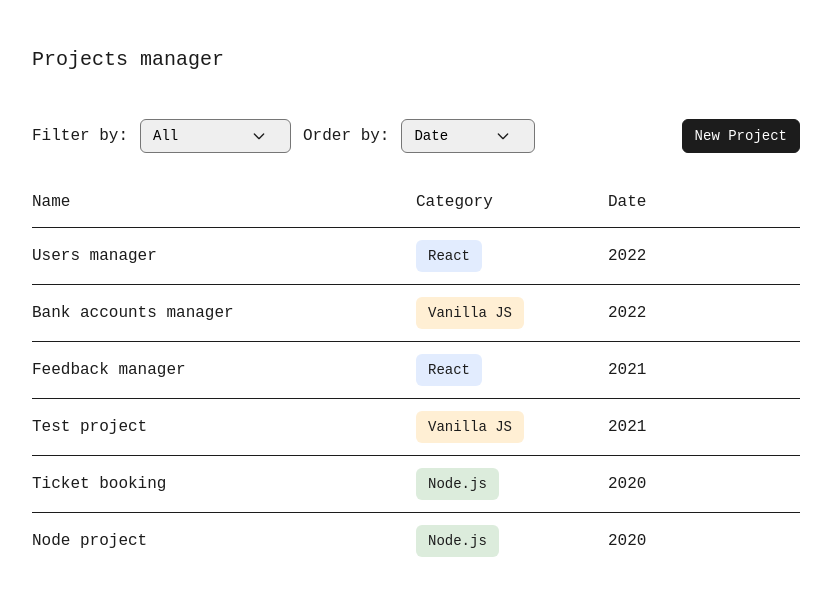
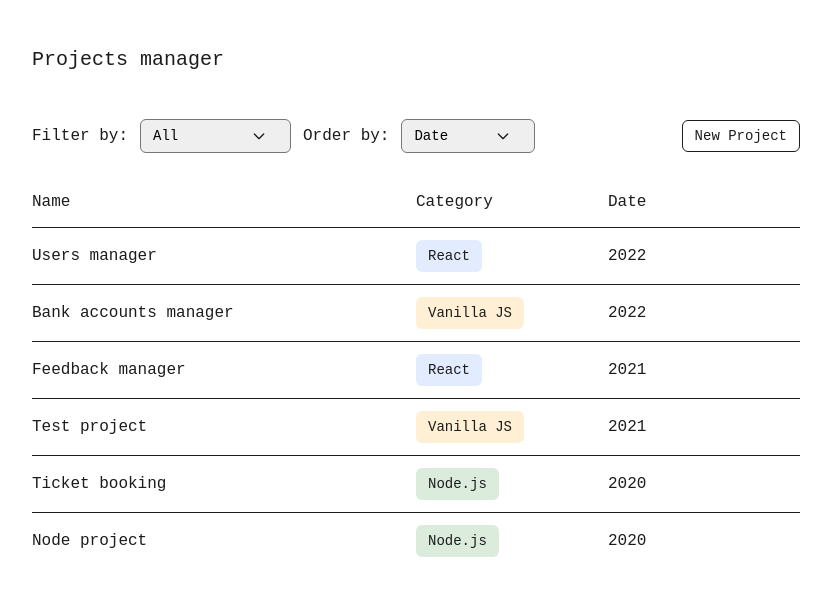
Before and after one commit to juananton/data-manager, a React (Vite) app: page / in a window 1280 px wide. Shown: the top 596 px of the page, without its empty margins (224-1055 px from the left). Built offline with nearby package versions, Linux system fonts and the light colour scheme.

Commit message:
Improve Button component

```diff
--- a/src/components/forms/Button.jsx
+++ b/src/components/forms/Button.jsx
@@ -1,8 +1,26 @@
 import style from './Button.module.css';
 
-const Button = ({ className, children }) => {
+const BTN_TYPES = {
+	text: style.text,
+	icon: style.icon
+};
+const BTN_USES = {
+	primary: style.primary,
+	secondary: style.secondary,
+	disabled: style.disabled
+};
+
+const Button = ({ type = 'text', use = 'secondary', ...props }) => {
+	const btnType = BTN_TYPES[type];
+	const btnUse = BTN_USES[use];
+
 	return (
-		<button className={`${style.button} ${className || ''}`}>{children}</button>
+		<button
+			onClick={props.onClick}
+			className={`${style.button} ${btnType} ${btnUse}`}
+		>
+			{props.children}
+		</button>
 	);
 };
 
--- a/src/components/forms/Button.module.css
+++ b/src/components/forms/Button.module.css
@@ -1,8 +1,35 @@
 .button {
 	cursor: pointer;
 	font-size: var(--text-sm);
-	padding: 0.5rem 0.75rem;
+	padding: 0 0.75rem;
 	border-radius: var(--radius-sm);
+	border: 1px solid var(--color-black);
+	height: 32px;
+}
+
+.primary {
+	background-color: var(--color-black);
+	color: var(--color-white);
+}
+
+.secondary {
 	background-color: var(--color-white);
-	border: 1px solid var(--color-black);
+	color: var(--color-black);
 }
+
+.disabled {
+	border-color: var(--color-light-gray);
+	background-color: var(--color-light-gray);
+	color: var(--color-gray);
+	pointer-events: none;
+}
+
+.icon {
+	width: 32px;
+	padding: 3px 0 0;
+}
+
+.icon svg {
+	width: 1rem;
+	height: 1rem;
+}
```
